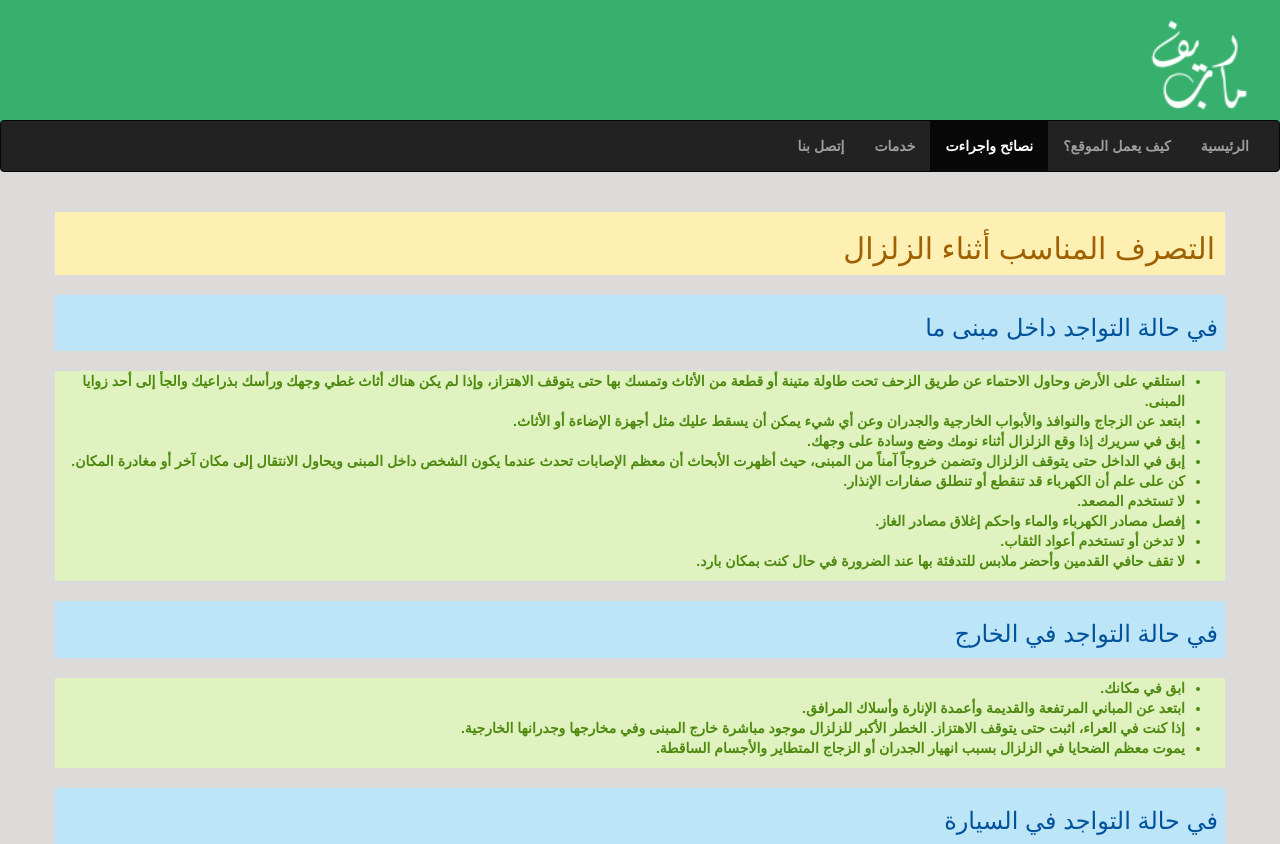
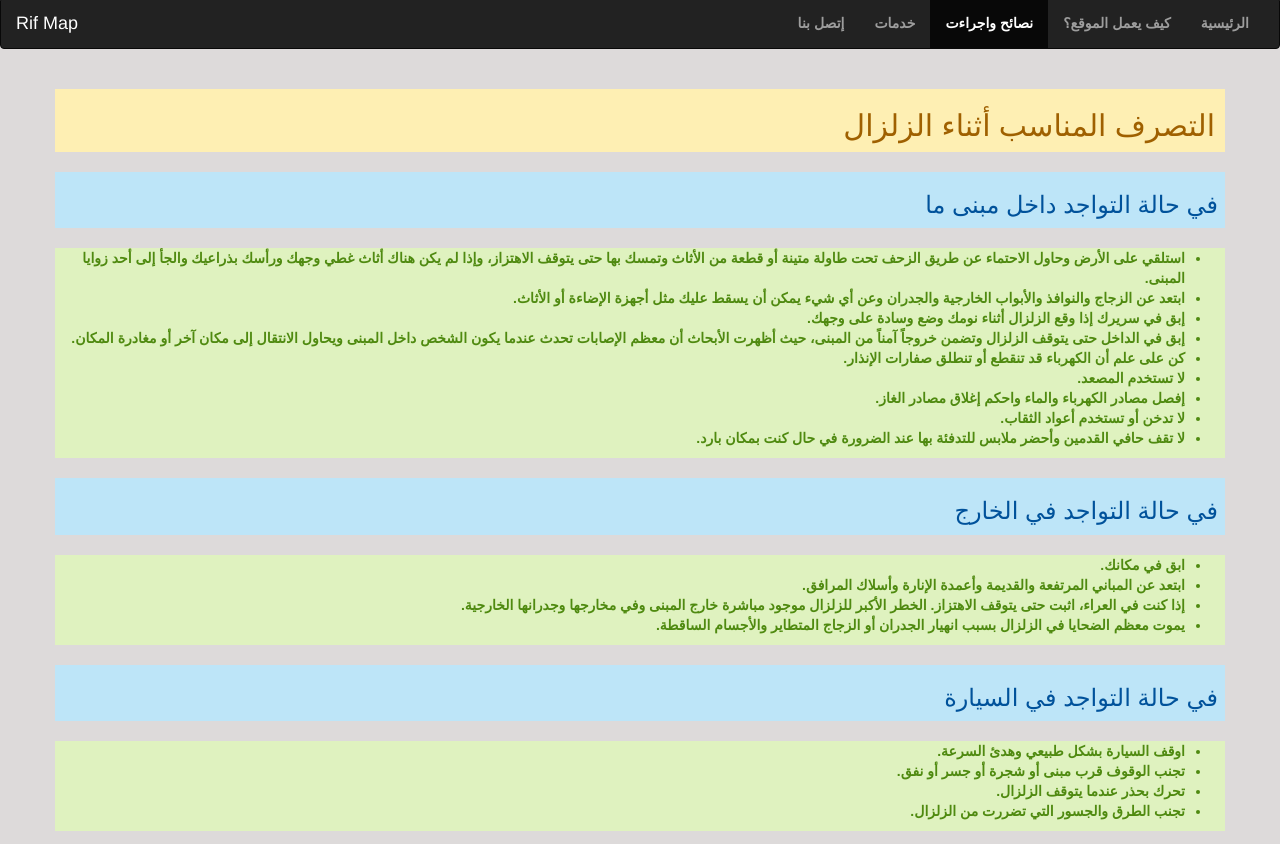
Before and after one commit to medst/medst.github.io, a plain HTML site: page advice.html in a window 1280 px wide. Shown: the top 844 px of the page. Drawn offline with nearby package versions, Linux system fonts and the light colour scheme.

Commit message:
Update advice.html

```diff
--- a/advice.html
+++ b/advice.html
@@ -23,11 +23,8 @@
 	</script>
 </head>
 <body>
-    <div class="header" dir="rtl" style="height:150px;background-color:#37B06D">
-        <a href="/"><img src="images/earthquake/logo.png" height="130px" style="margin-right:10px"></a>
-    </div>
-    <br><br><br><br><br><br>
-       <nav dir="rtl" class="navbar navbar-inverse">
+       <nav dir="rtl" class="navbar navbar-inverse" style="margin-top: -23px;">
+	       <a class="navbar-brand" href="/" style="color: white;">Rif Map</a>
           <div class="container-fluid">
             <div class="navbar-header">
               <button type="button" class="navbar-toggle" data-toggle="collapse" data-target="#mynav">
```
